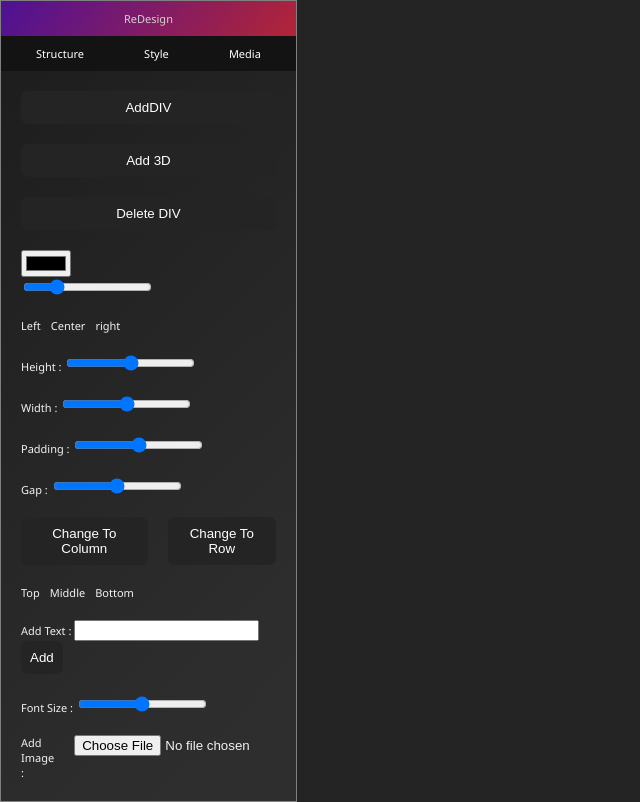
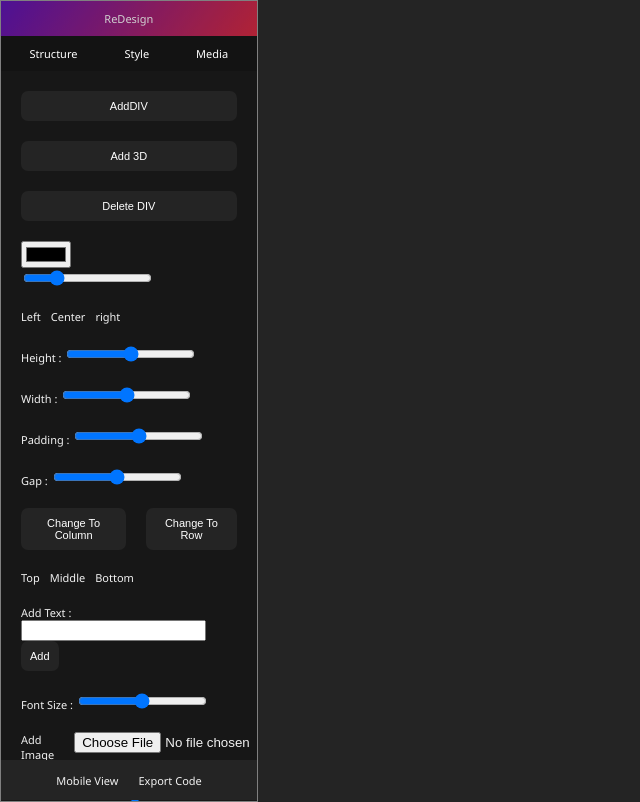
Before and after one commit to Danishk7a/Delwix-Page-Builder, a React (Vite) app: page / in a window 1280 px wide. Shown: the whole page, without its empty margins (0-640 px from the left). Built offline with nearby package versions, Linux system fonts and the light colour scheme.

Commit message:
Fixed layout

```diff
--- a/src/App.jsx
+++ b/src/App.jsx
@@ -100,7 +100,7 @@ function App() {
         // div.appendChild(handle)
 
           div.style.width = '100%' ;
-          div.style.height = '100px';
+          div.style.height = '4vh';
           div.style.backgroundColor = parent.style.backgroundColor === 'rgb(91, 16, 180)' ? '#9237ff':'#5b10b4';
           div.style.color = '#f2f2f2';
           div.style.position = 'relative';
--- a/src/Components/Content.jsx
+++ b/src/Components/Content.jsx
@@ -218,7 +218,9 @@ const generateHtmlContent = useCallback(() => {
 
         // Set up the camera
         const camera = new THREE.PerspectiveCamera(75, window.innerWidth / window.innerHeight, 0.1, 1000);
-        camera.position.z = 5;
+        camera.position.z = -5.4;
+        camera.position.y = 0.66;
+        camera.position.x = -0.321
 
         // Set up the renderer
         const renderer = new THREE.WebGLRenderer({ antialias: true });
@@ -346,6 +348,7 @@ const gridHelper = new THREE.GridHelper(100, 100);
         function animate() {
           requestAnimationFrame(animate);
           controls.update();
+
           renderer.render(scene, camera);
         }
 
--- a/src/Pages/Userpanel.jsx
+++ b/src/Pages/Userpanel.jsx
@@ -183,36 +183,7 @@ const paddingHandle = (e)=>{
 
 }
 
-// function getCss() {
-//       const element = document.getElementById(currentSelectedDiv);
-//       const styles = window.getComputedStyle(element);
-//       const cssProperties = {};
 
-//       // Get inline styles
-//       const inlineStyles = element.style;
-//       for (let i = 0; i < inlineStyles.length; i++) {
-//         const property = inlineStyles[i];
-//         cssProperties[property] = inlineStyles.getPropertyValue(property);
-//       }
-
-//       // Get stylesheet rules
-//       for (let sheet of document.styleSheets) {
-//         try {
-//           for (let rule of sheet.cssRules) {
-//             if (rule.style && element.matches(rule.selectorText)) {
-//               for (let i = 0; i < rule.style.length; i++) {
-//                 const property = rule.style[i];
-//                 cssProperties[property] = styles.getPropertyValue(property);
-//               }
-//             }
-//           }
-//         } catch (e) {
-//           console.log(`Couldn't access stylesheet: ${e}`);
-//         }
-//       }
-
-//       console.log(cssProperties);
-//     }
 
     const addText =()=>{
       const div = document.getElementById(currentSelectedDiv);
@@ -484,29 +455,6 @@ const combinedPalette = [
       const obj = Theme;
 
 
-  // Object.values(obj).forEach(value => {
-  //   let random = Math.floor(Math.random()*20)
-  //   let random2 = Math.floor(Math.random()*20)
-
-  //  Object.keys(obj).forEach(key => {
-  //   console.log("LOOK ",obj[key].backgroundColor)
-
-  //   if (obj[key].backgroundColor === value.backgroundColor) {
-  //     obj[key].backgroundColor = combinedPalette[random];
-
-  //   }
-
-  //   if (obj[key].color === value.color) {
-  //     obj[key].color = combinedPalette[random2];
-
-  //   }
-
-
-  // })
-
-
-  // });
-
 
 
 
@@ -518,10 +466,7 @@ Object.keys(obj).forEach(key => {
 
   uniqueBG.push(obj[key].backgroundColor);
    uniqueColors.push(obj[key].color)
-// const ele = document.getElementById(key);
 
-//     ele.style.backgroundColor = obj[key].backgroundColor;
-//     ele.style.color = obj[key].color
     });
 
 
@@ -543,14 +488,12 @@ const ele = document.getElementById(key);
 
 
 Object.keys(BGMAP).forEach(key=>{
-//  console.log(BGMAP[key])
 
 if(ele.style.backgroundColor= key){
   ele.style.backgroundColor = BGMAP[key];
   console.log("INSIDE")
 }
 
-  // ele.style.color = obj[key].color
 
 
 
@@ -562,50 +505,6 @@ if(ele.style.backgroundColor= key){
 
 
 }
-
-  // const ChangeLayout = ()=>{
-
-  //   const obj = Theme;
-
-
-  //   Object.values(obj).forEach(value => {
-  //     let random = Math.floor(Math.random()*4)
-  //     let random2 = Math.floor(Math.random()*4)
-
-  //    Object.keys(obj).forEach(key => {
-  //     console.log(obj[key].backgroundColor)
-
-  //     if (obj[key].backgroundColor === value.backgroundColor) {
-  //       obj[key].backgroundColor = combinedPalette[random];
-
-  //     }
-
-  //     if (obj[key].color === value.color) {
-  //       obj[key].color = combinedPalette[random2];
-
-  //     }
-
-
-  //   })
-
-
-  //   });
-
-  // setTheme(obj);
-
-
-  // console.log(obj)
-
-  // Object.keys(obj).forEach(key => {
-
-  //   const ele = document.getElementById(key);
-  //     ele.style.backgroundColor = obj[key].backgroundColor;
-  //     ele.style.color = obj[key].color
-
-  //   // console.log(key, obj[key]);
-
-
-  // });
 
 
 
@@ -619,6 +518,7 @@ if(ele.style.backgroundColor= key){
   let previousY = null;
 
  useEffect(()=>{
+  // document.getElementById('menu')
  const div = document.getElementById(currentSelectedDiv)
   if(div.id !== 'body'){
     div.style.width = `${X}px`;
@@ -637,15 +537,7 @@ if(ele.style.backgroundColor= key){
 
     if (previousX !== null  && previousY !== null ) {
 
-      // if(xy === 'x'){
-      //   setX(x)
-      // }else if(xy === 'y'){
-      //   setY(Y)
 
-      // }else if(xy === 'both'){
-      //   setX(X)
-      //   setY(Y)
-      // }
       setX(x)
       setY(Y)
 
@@ -690,8 +582,30 @@ if(ele.style.backgroundColor= key){
   // Resizeabele DIVs =========================================================================================================
 
 
+const MobileView = ()=>{
+  const body = document.getElementById('body');
+  body.style.width = '390px';
+  body.style.height = '80vh';
+  body.style.border = '1px solid grey';
+  body.style.borderRadius = '25px';
 
 
+
+
+  const backbody = document.getElementById('backbody');
+  backbody.style.display = 'flex'
+  backbody.style.justifyContent = 'center'
+  backbody.style.alignItems = 'center'
+
+
+
+
+
+}
+
+const ExportCode = ()=>{
+
+}
 
   const tryFn = ()=>{
 
@@ -720,49 +634,16 @@ console.log(styles);
 
      <>
      <div style={{display:'flex'}}>
-        <div id='menu' style={{display:'flex', flexDirection:'column', gap:'',width:"30%", border:'1px solid grey',height:'100vh', overflowY:'scroll'}}>
 
-{/* <div>
-         <button onClick={deleteDiv}>Delete DIV</button> </div>
+        <div id='menu' style={{display:'flex', flexDirection:'column', gap:'',width:"20%", border:'1px solid grey',height:'100vh', overflowY:'scroll', position:'relative', overflowX:'hidden'}}>
 
-<div></div>
+          <div style={{display:'flex',height:'5vh', width:'20%', backgroundColor:'#242424', position:'fixed', bottom:'0px', justifyContent:'center', gap:'20px', alignItems:'center'}}>
 
-<button onClick={GetTheme}>Get Theme</button>
-<button onClick={ThemeChange}>Change Theme</button>
+            <div style={{cursor:'pointer'}} onClick={MobileView}>Mobile View</div>
+            <div style={{cursor:'pointer'}} onClick={ExportCode}>Export Code</div>
 
-
-<div style={{display:'flex', gap:'10px', alignItems:'center'}}> <span onClick={leftHorizontolly}>Left</span>  <span onClick={CenterHorizontolly}>Center</span> <span onClick={RightHorizontolly}>right</span></div>
-
-
-<div>Height :  <input type="range" min="0" max="100"  className="slider" onChange={heightChange} /></div>
-<div>Width :  <input type="range" min="0" max="100"  className="slider" onChange={widthChange} />
           </div>
 
-<div>Padding :  <input type="range" min="0" max="100"  className="slider" onChange={paddingHandle} /></div>
-
-
-<div>Gap :  <input type="range" min="0" max="100"  className="slider" onChange={Gap} /></div>
-
- <div style={{display:'flex', gap:'10px', alignItems:'center'}}> <span onClick={Top}>Top</span>  <span onClick={Middle}>Middle</span> <span onClick={Bottom}>Bottom</span></div>
-
-
-<div>Font Size :  <input type="range" min="0" max="100"  className="slider" onChange={fontSize} />
-</div>
-
- <button onClick={changeFontFamily}>Change Font</button>
-
-
-
-
-<button onClick={hide}>Hide</button>
-
-
-
-
-<div>Opacity :  <input type="range" min="0" max="100"  className="slider" onChange={Opacity} /></div>
-<button onClick={downloadChangedCSS}>Download Code</button>
-<button onClick={tryFn}>get CSS of an ELement</button>
-</div>  */}
 
 <div style={{height:'20px', background:'linear-gradient(124deg, #5b10b4, rgba(215,38,61,1) 100%)', display:'flex', justifyContent:'center', alignItems:'center', padding:'10px', color:'white', opacity:'80%'}}>ReDesign</div>
 <div  style={{display:'flex', gap:'10px', alignItems:'center', justifyContent:'space-around', backgroundColor:'#131313', padding:'10px'}}>
@@ -794,6 +675,9 @@ console.log(styles);
         </div>
 
 
+
+       <div id='backbody' style={{width:'80%',height:window.innerHeight, color:'#f2f2f2', overflowY:'scroll', overflowX:'hidden',backgroundColor:'#242424' }}>
+
        <div className='clickable-div' onClick={SelectDiv} id='body' style={{height:window.innerHeight, color:'#f2f2f2', overflowY:'scroll', overflowX:'hidden',backgroundColor:'#242424', width:'100%'}}>
 
 {/* <div className='non_selectables' style={{width:'100%', height:'24vh', display:'flex', justifyContent:'center', alignItems:'center'}}>
@@ -803,6 +687,7 @@ console.log(styles);
 </div> */}
 
 
+</div>
 
        </div>
 
--- a/src/index.css
+++ b/src/index.css
@@ -40,9 +40,8 @@ body{
 }
 
 #menu {
-	background: linear-gradient(-45deg, #373737, #2e2d2d, #111111, #000000);
-	background-size: 400% 400%;
-	animation: gradient 15s ease infinite;
+	background: #171717;
+
 	height: 100vh;
 }
 button{
@@ -52,6 +51,7 @@ button{
     border-radius:7px ;
     background-color: #242424;
     cursor: pointer;
+    font-size: 11px;
     transition: 0.3s ease-in;
 }
 
```
Lines whose indentation alone changed are shown as unchanged.
